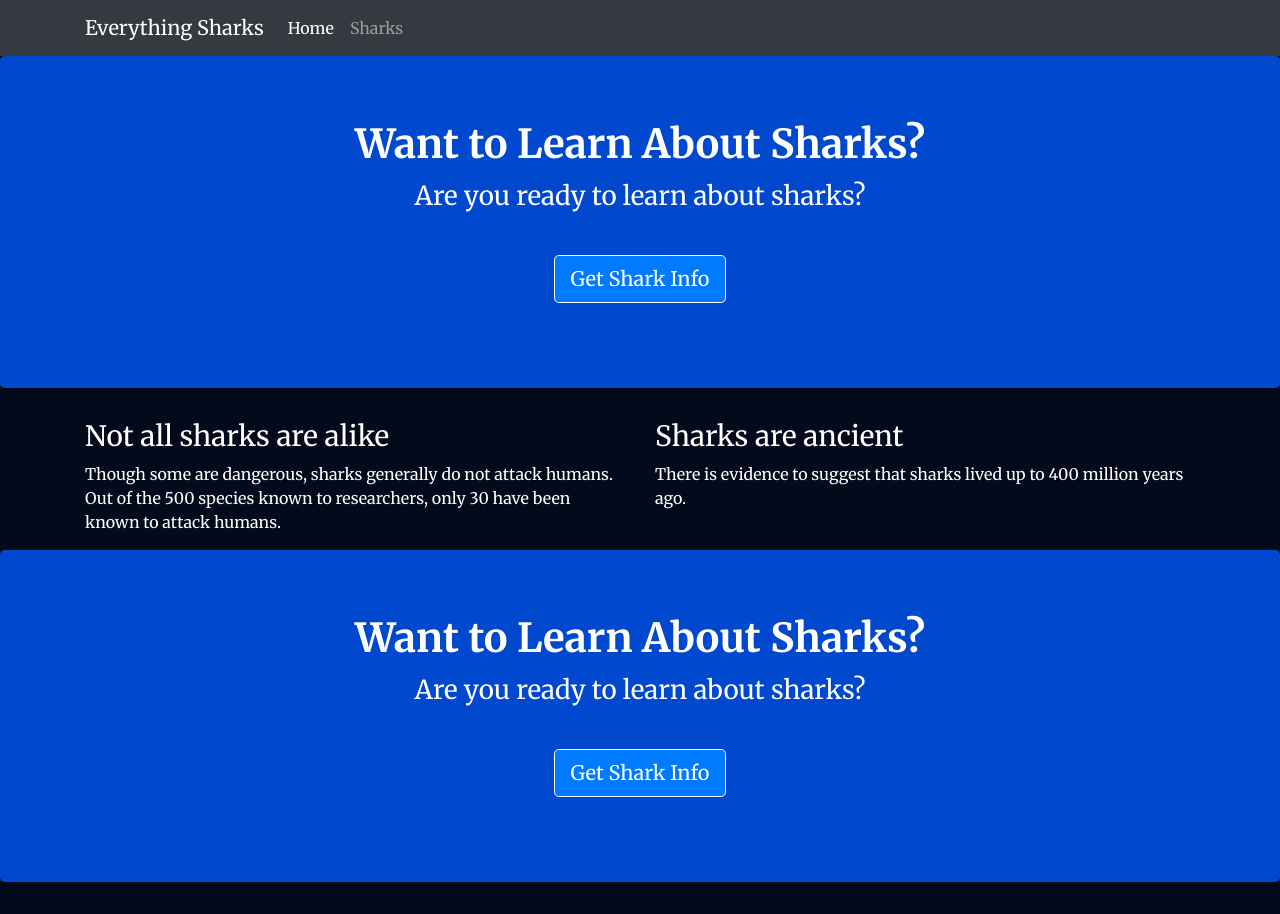
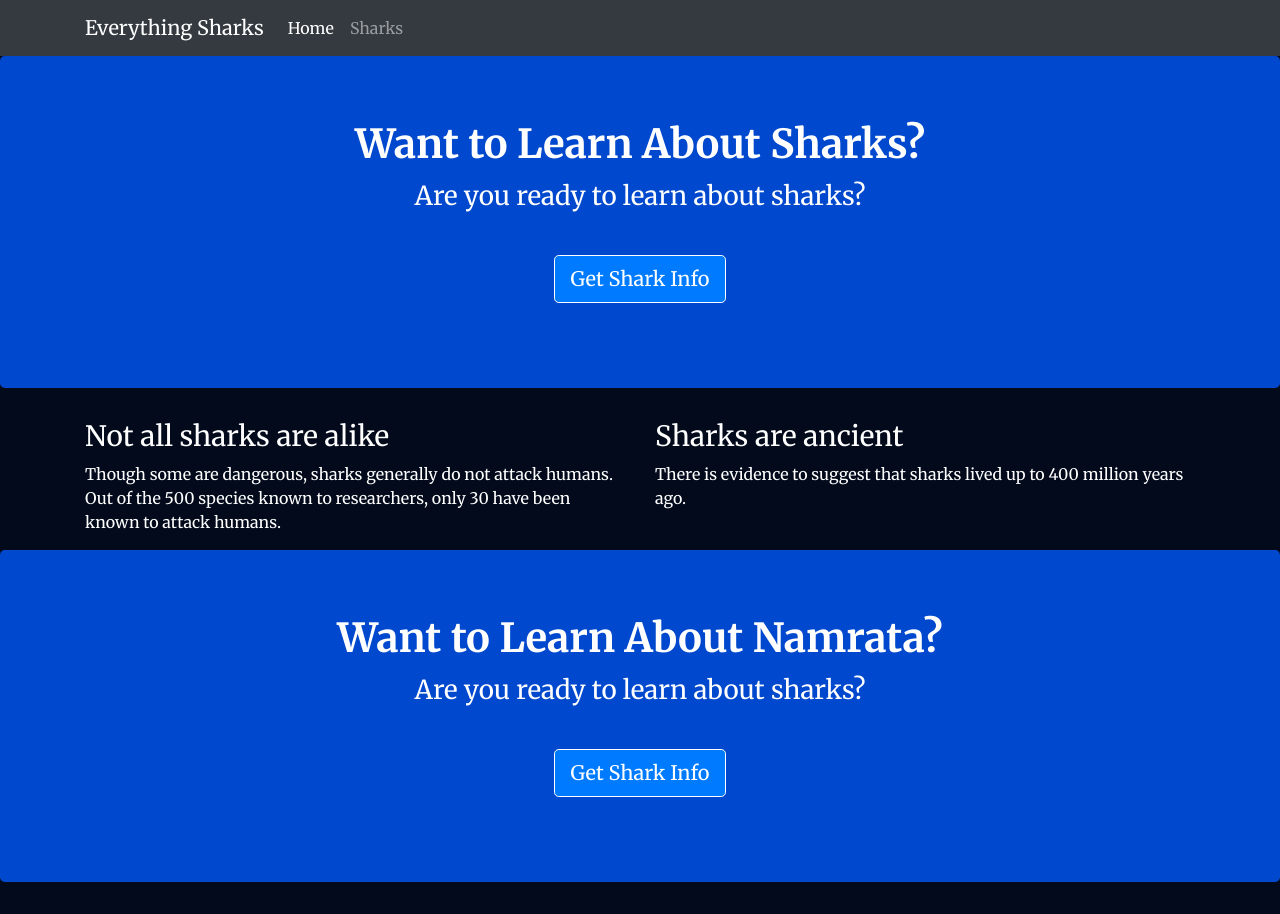
Before and after one commit to harshaldaws/demo-ghcr, a website: page views/index.html in a window 1280 px wide. Drawn offline with nearby package versions, Linux system fonts and the light colour scheme.

Commit message:
index changed

```diff
--- a/views/index.html
+++ b/views/index.html
@@ -59,7 +59,7 @@
 
 <div class="jumbotron">
    <div class="container">
-      <h1>Want to Learn About Sharks?</h1>
+      <h1>Want to Learn About Namrata?</h1>
       <p>Are you ready to learn about sharks?</p>
       <br>
       <p><a class="btn btn-primary btn-lg" href="/sharks" role="button">Get Shark Info</a>
```
